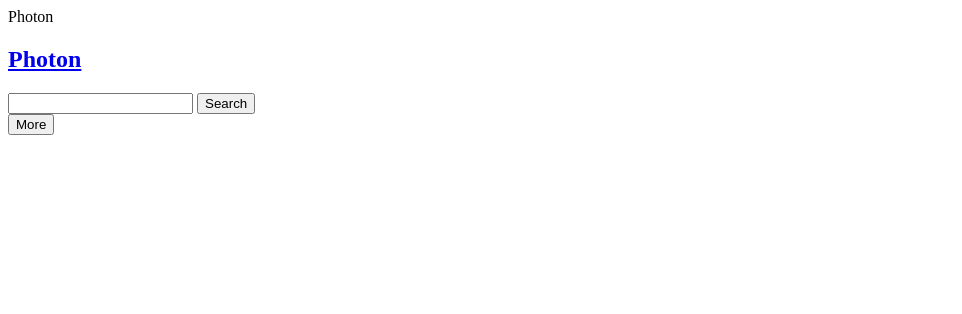
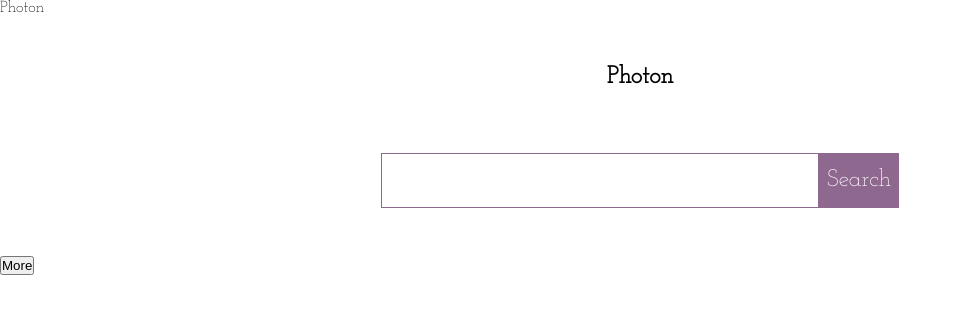
Before and after one commit to JinaZhu/jinterest, a plain HTML site: page index.html in a window 1280 px wide. Shown: the whole page, without its empty margins (0-962 px from the left). Drawn offline with Linux system fonts and the light colour scheme.

Commit message:
added basic styles

```diff
--- a/index.html
+++ b/index.html
@@ -3,6 +3,7 @@
 <head>
     <meta charset="UTF-8">
     <meta name="viewport" content="width=device-width, initial-scale=1.0">
+    <link href="https://fonts.googleapis.com/css2?family=Josefin+Slab:wght@300&display=swap" rel="stylesheet">
     <link rel="stylesheet" href="./style.css"
     <title>Photon</title>
 </head>
--- a/style.css
+++ b/style.css
@@ -0,0 +1,48 @@
+* {
+  margin: 0;
+  padding: 0;
+  box-sizing: border-box;
+}
+
+body {
+  font-family: "Josefin Slab", sans-serif;
+}
+
+header {
+  display: flex;
+  flex-direction: column;
+  min-height: 30vh;
+  justify-content: center;
+  align-items: center;
+}
+
+header h2 {
+  padding: 2rem;
+}
+
+#logo {
+  text-decoration: none;
+  color: black;
+}
+
+.search-form {
+  padding: 2rem;
+  display: flex;
+}
+
+.search-form input {
+  font-size: 2rem;
+  padding: 0.5rem;
+  width: 100%;
+  border: none;
+  border: 1px solid #8e688e;
+}
+.search-form button {
+  border: none;
+  padding: 0.5rem;
+  font-size: 1.5rem;
+  background: #8e688e;
+  color: white;
+  cursor: pointer;
+  font-family: "Josefin Slab", sans-serif;
+}
```
